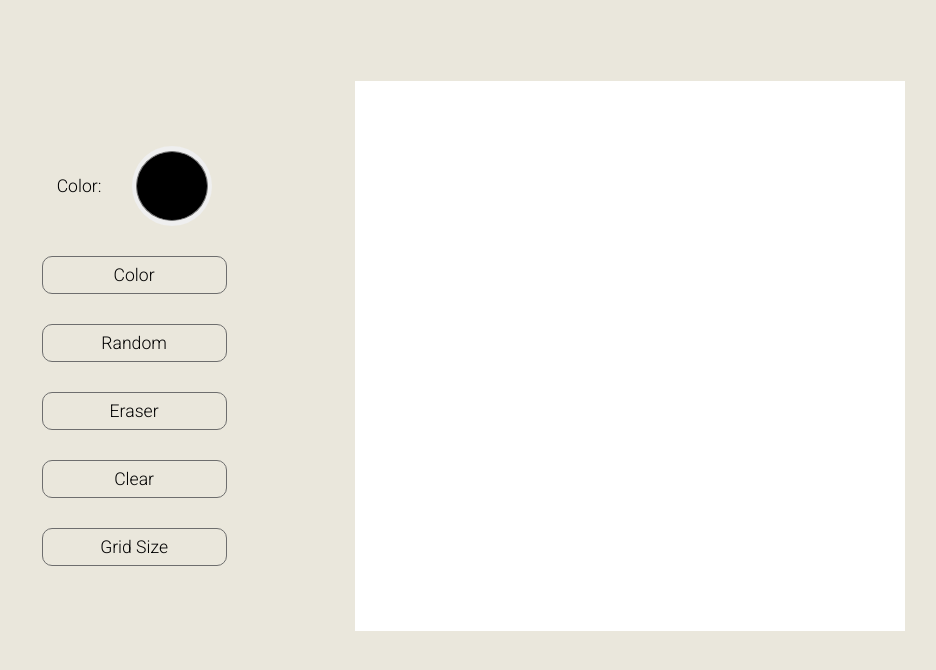
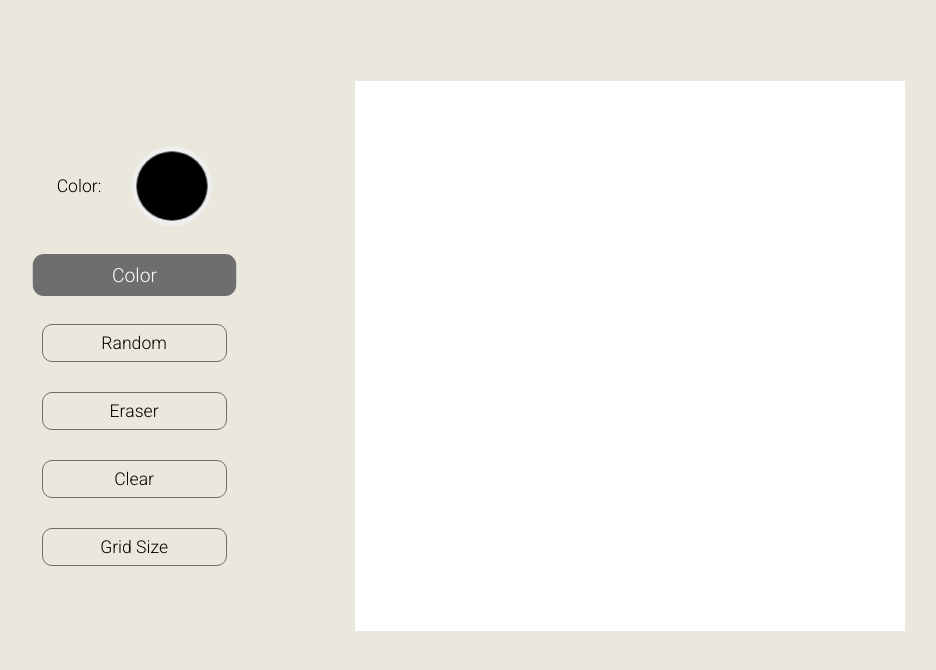
Before and after one commit to ishmumr7/etch-a-sketch, a plain HTML site: page index.html in a window 1280 px wide. Shown: the part 100-770 px from the top of the page, without its empty margins (156-1092 px from the left). Drawn offline with Linux system fonts and the light colour scheme.

Commit message:
Update color as current mode

```diff
--- a/index.html
+++ b/index.html
@@ -22,7 +22,7 @@
                 <label for="colorVal">Color: </label>
                 <input class="color" id="colorVal" type="color">
             </div>
-            <button class="button" id="color">Color</button>
+            <button class="button current" id="color">Color</button>
             <button class="button" id="random">Random</button>
             <button class="button" id="eraser">Eraser</button>
             <button class="button" id="clear">Clear</button>
```
